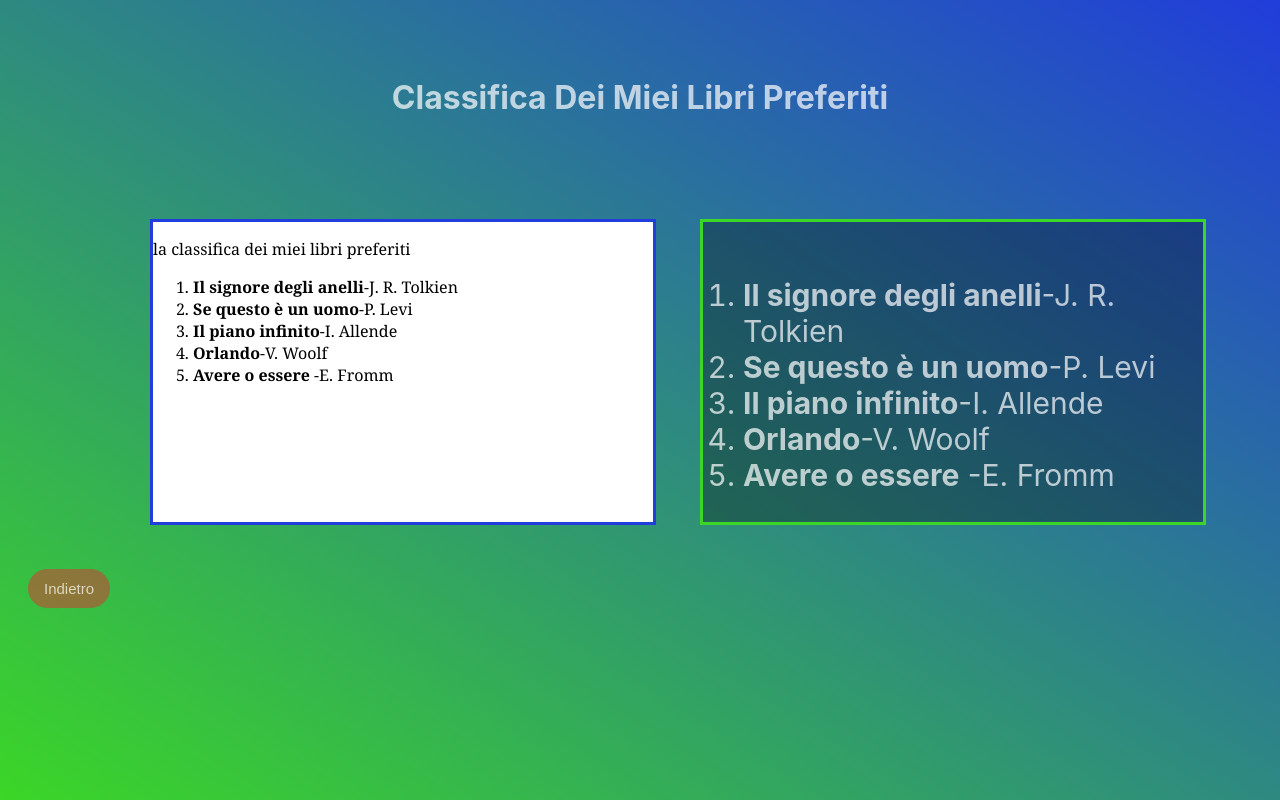
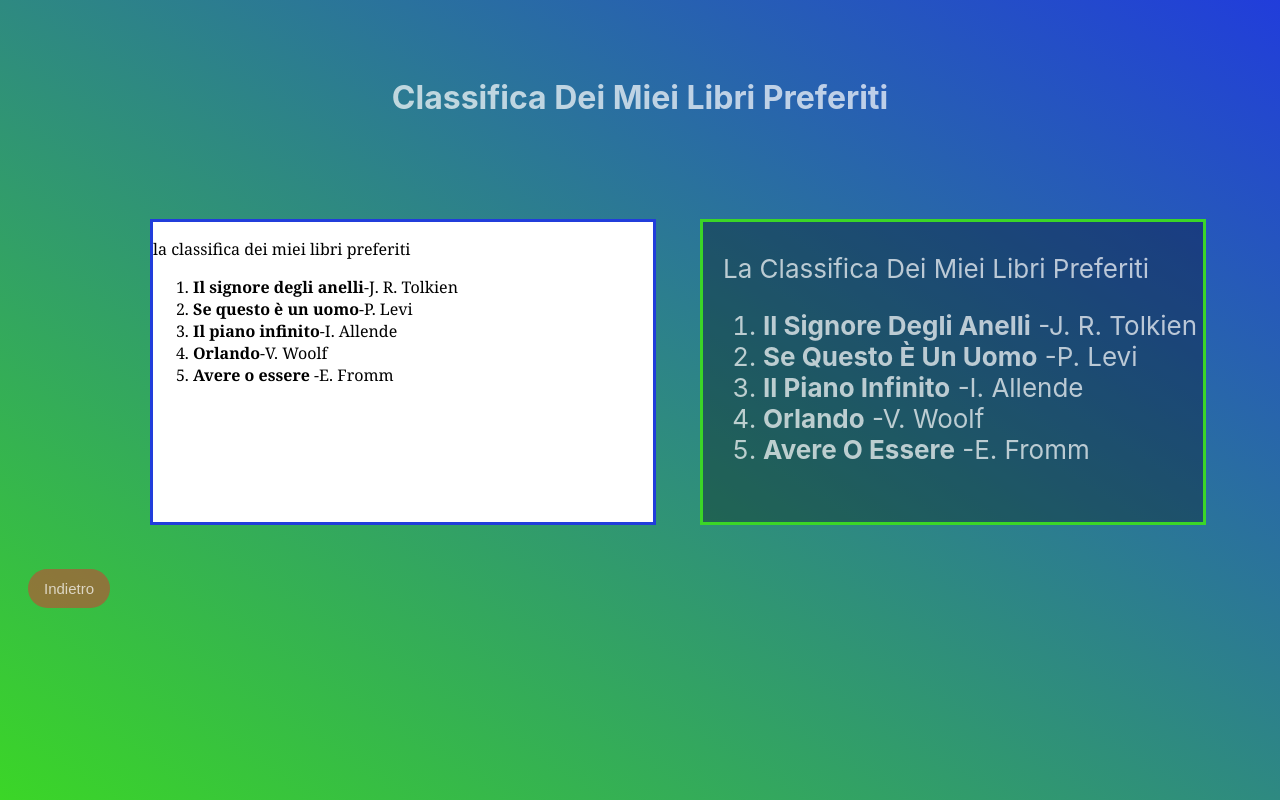
Before and after one commit to tonyiovino/Esercizio-STA, a plain HTML site: page Index/Home/elements/libri.html in a window 1280 px wide. Drawn offline with Linux system fonts and the light colour scheme.

Commit message:
Complete

```diff
--- a/Index/Home/elements/libri.html
+++ b/Index/Home/elements/libri.html
@@ -30,18 +30,19 @@
         </div>
 
         <div class="right6">
+            <p>la classifica dei miei libri preferiti</p>
             <ol class="right6">
                 <li>
-                    <strong>Il signore degli anelli</strong>-J. R. Tolkien
+                    <strong>Il signore degli anelli</strong> -J. R. Tolkien
                 </li>
                 <li>
-                    <strong>Se questo è un uomo</strong>-P. Levi
+                    <strong>Se questo è un uomo</strong> -P. Levi
                 </li>
                 <li>
-                    <strong>Il piano infinito</strong>-I. Allende
+                    <strong>Il piano infinito</strong> -I. Allende
                 </li>
                 <li>
-                    <strong>Orlando</strong>-V. Woolf
+                    <strong>Orlando</strong> -V. Woolf
                 </li>
                 <li>
                     <strong>Avere o essere</strong> -E. Fromm
--- a/Index/Home/home.css
+++ b/Index/Home/home.css
@@ -169,14 +169,13 @@ div.right6{
     background-color: rgba(0, 0, 0, 0.3);
     text-align: initial;
     position: absolute;
-    padding-top: 25px;
+    padding-top: 5px;
+    padding-left: 20px;
     left: 200px;
-    width: 500px;
-    height: 275px;
+    width: 480px;
+    height: 295px;
     border: 3px solid rgb(59, 214, 39);
+    color: rgba(255, 255, 255, 0.7);
+    font-size: 26px;
+    text-transform: capitalize;
 }
-
-ol.right6{
-    color: rgba(255, 255, 255, 0.7);
-    font-size: 30px;
-}
--- a/Index/login.css
+++ b/Index/login.css
@@ -105,7 +105,7 @@ div{
 
 .divCancelButton{
   padding-top: 40px;
-  padding-left: 625px;
+  padding-left: 620px;
 }
 
 
```
Also changed, not shown: Index/login.html (+1 -1 lines).
